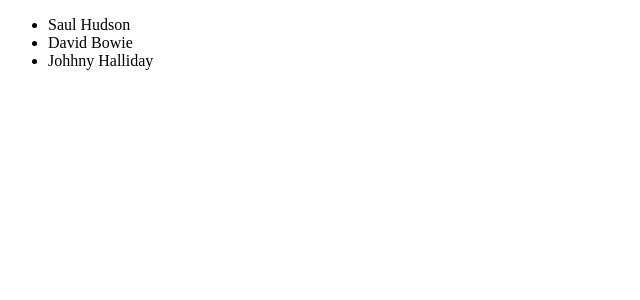
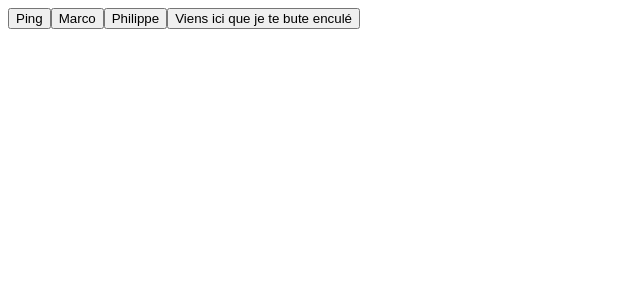
Before and after one commit to AlexDvsSemifir/m2i-fullstack-demo--angular, an Angular app: page / in a window 1280 px wide. Shown: the top 300 px of the page, without its empty margins (0-640 px from the left). Built offline with nearby package versions, Linux system fonts and the light colour scheme.

Commit message:
feat: Ajout démo pipe et bouton générique :sparkles:

```diff
--- a/src/app/app.component.html
+++ b/src/app/app.component.html
@@ -4,4 +4,10 @@
 <!-- <app-alert-button></app-alert-button> -->
 <!-- <app-liste></app-liste> -->
 <!-- <app-magie></app-magie> -->
-<app-liste-filtree></app-liste-filtree>
+<!-- <app-liste-filtree></app-liste-filtree> -->
+<!-- <app-show-date></app-show-date> -->
+
+<app-generic-alert-button buttonTitle="Ping" alertMessage="Pong"></app-generic-alert-button>
+<app-generic-alert-button buttonTitle="Marco" alertMessage="Polo"></app-generic-alert-button>
+<app-generic-alert-button buttonTitle="Philippe" alertMessage="Je sais ou tu te caches"></app-generic-alert-button>
+<app-generic-alert-button buttonTitle="Viens ici que je te bute enculé" alertMessage="Ta gueule"></app-generic-alert-button>
--- a/src/app/app.module.ts
+++ b/src/app/app.module.ts
@@ -11,6 +11,8 @@ import { AlertButtonComponent } from './alert-button/alert-button.component';
 import { ListeComponent } from './liste/liste.component';
 import { MagieComponent } from './magie/magie.component';
 import { ListeFiltreeComponent } from './liste-filtree/liste-filtree.component';
+import { ShowDateComponent } from './show-date/show-date.component';
+import { GenericAlertButtonComponent } from './generic-alert-button/generic-alert-button.component';
 
 @NgModule({
   declarations: [
@@ -21,7 +23,9 @@ import { ListeFiltreeComponent } from './liste-filtree/liste-filtree.component';
     AlertButtonComponent,
     ListeComponent,
     MagieComponent,
-    ListeFiltreeComponent
+    ListeFiltreeComponent,
+    ShowDateComponent,
+    GenericAlertButtonComponent
   ],
   imports: [
     BrowserModule,
--- /dev/null
+++ b/src/app/generic-alert-button/generic-alert-button.component.html
@@ -0,0 +1 @@
+<button (click)="onClick()">{{buttonTitle}}</button>
--- /dev/null
+++ b/src/app/generic-alert-button/generic-alert-button.component.ts
@@ -0,0 +1,22 @@
+import { Component, Input, OnInit } from '@angular/core';
+
+@Component({
+  selector: 'app-generic-alert-button',
+  templateUrl: './generic-alert-button.component.html',
+  styleUrls: ['./generic-alert-button.component.scss'],
+})
+export class GenericAlertButtonComponent implements OnInit {
+  @Input()
+  buttonTitle!: string;
+
+  @Input()
+  alertMessage!: string;
+
+  constructor() {}
+
+  ngOnInit(): void {}
+
+  onClick() {
+    alert(this.alertMessage);
+  }
+}
--- a/src/app/liste/liste.component.html
+++ b/src/app/liste/liste.component.html
@@ -1,3 +1,3 @@
 <ul>
-  <li *ngFor="let personnage of personnages; let index = index">{{index}} : {{personnage}}</li>
+  <li *ngFor="let personnage of personnages">{{personnage}}</li>
 </ul>
--- /dev/null
+++ b/src/app/show-date/show-date.component.html
@@ -0,0 +1 @@
+<p>Somme sommes le {{today | date:"dd/MM/yy"}}</p>
--- /dev/null
+++ b/src/app/show-date/show-date.component.ts
@@ -0,0 +1,17 @@
+import { Component, OnInit } from '@angular/core';
+
+@Component({
+  selector: 'app-show-date',
+  templateUrl: './show-date.component.html',
+  styleUrls: ['./show-date.component.scss']
+})
+export class ShowDateComponent implements OnInit {
+
+  today: Date = new Date();
+
+  constructor() { }
+
+  ngOnInit(): void {
+  }
+
+}
```
Also changed, not shown: src/app/generic-alert-button/generic-alert-button.component.scss (added), src/app/show-date/show-date.component.scss (added), 2 other files (tests, documents, lock files or other folders).
